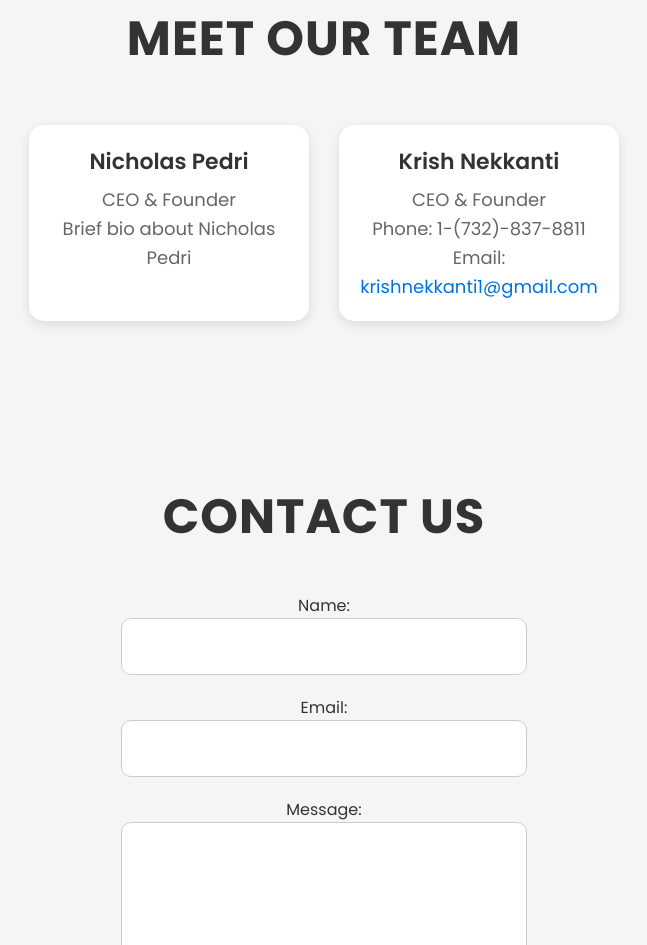
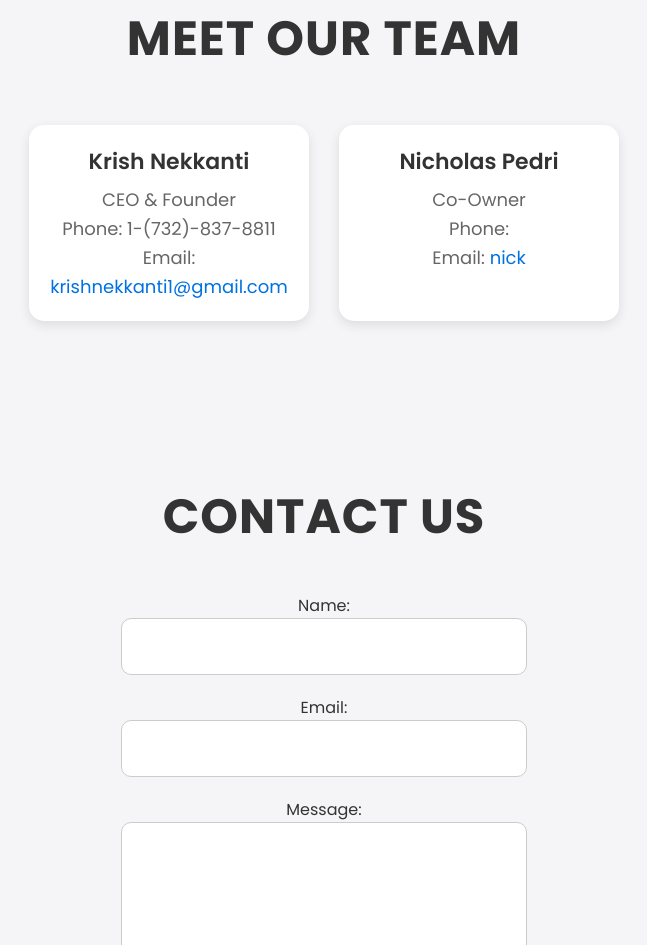
Before and after one commit to Krishwasthere/MentorPro, a plain HTML site: page index.html in a window 1280 px wide. Shown: the part 1244-2189 px from the top of the page, without its empty margins (316-963 px from the left). Drawn offline with Linux system fonts and the light colour scheme.

Commit message:
Update index.html

```diff
--- a/index.html
+++ b/index.html
@@ -326,17 +326,17 @@
         <div class="team">
             <div class="team-member">
                 <div class="team-info">
-                    <h3>Nicholas Pedri</h3>
+                    <h3>Krish Nekkanti</h3>
                     <p class="role">CEO & Founder</p>
-                    <p class="bio">Brief bio about Nicholas Pedri</p>
-                </div>
+                    <p class="phone">Phone: 1-(732)-837-8811</p>
+                    <p class="email">Email: <a href="mailto:krishnekkanti1@gmail.com">krishnekkanti1@gmail.com</a></p>                </div>
             </div>
             <div class="team-member">
                 <div class="team-info">
-                    <h3>Krish Nekkanti</h3>
-                    <p class="role">CEO & Founder</p>
-                    <p class="phone">Phone: 1-(732)-837-8811</p>
-                    <p class="email">Email: <a href="mailto:krishnekkanti1@gmail.com">krishnekkanti1@gmail.com</a></p>
+                    <h3>Nicholas Pedri</h3>
+                    <p class="role">Co-Owner</p>
+                    <p class="phone">Phone: </p>
+                    <p class="email">Email: <a href="mailto:krishnekkanti1@gmail.com">nick</a></p>
                 </div>
             </div>
         </div>
```
